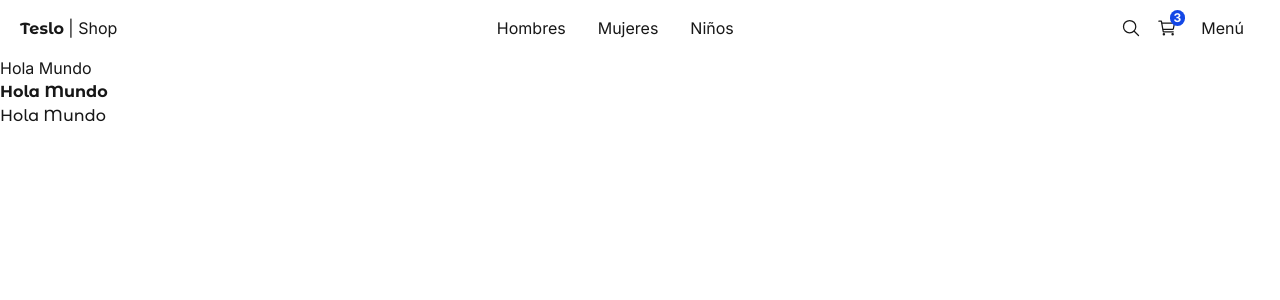
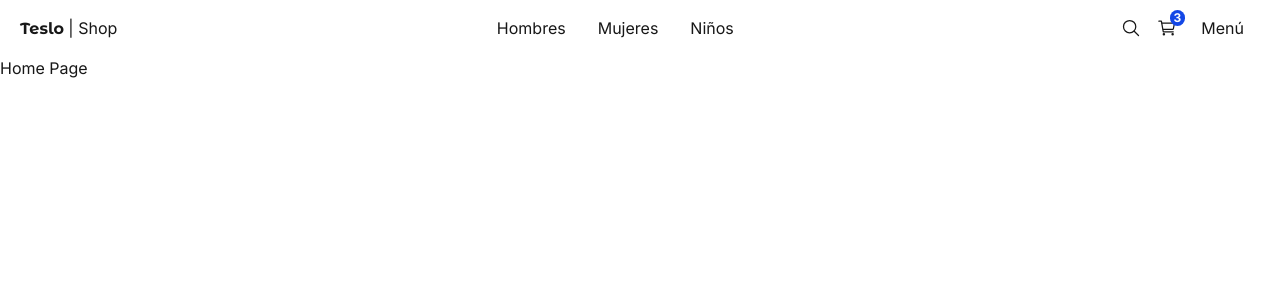
Before and after one commit to nca1478/teslo-shop-frontend, a Next.js app: page / in a window 1280 px wide. Shown: the top 300 px of the page. Built offline with nearby package versions, Linux system fonts and the light colour scheme.

Commit message:
193. Página 404 - Categorías

```diff
--- a/src/app/(shop)/category/[id]/page.tsx
+++ b/src/app/(shop)/category/[id]/page.tsx
@@ -1,7 +1,21 @@
-export default function CategoryPage() {
+import { notFound } from "next/navigation";
+
+interface Props {
+    params: {
+        id: string;
+    };
+}
+
+export default function CategoryPage({ params }: Props) {
+    const { id } = params;
+
+    if (id === "kids") {
+        notFound();
+    }
+
     return (
         <div>
-            <h1>Category Page</h1>
+            <h1>Category Page {id}</h1>
         </div>
     );
 }
--- /dev/null
+++ b/src/app/(shop)/category/not-found.tsx
@@ -0,0 +1,10 @@
+import Link from "next/link";
+
+export default function NotFoundPage() {
+    return (
+        <div>
+            <h1>404 Not Found</h1>
+            <Link href="/">Regresar</Link>
+        </div>
+    );
+}
--- a/src/app/(shop)/page.tsx
+++ b/src/app/(shop)/page.tsx
@@ -1,11 +1,7 @@
-import { titleFont } from "@/config/fonts";
-
 export default function HomePage() {
     return (
         <main>
-            <h1>Hola Mundo</h1>
-            <h1 className={`${titleFont.className} font-bold`}>Hola Mundo</h1>
-            <h1 className={`${titleFont.className}`}>Hola Mundo</h1>
+            <h1>Home Page</h1>
         </main>
     );
 }
```
